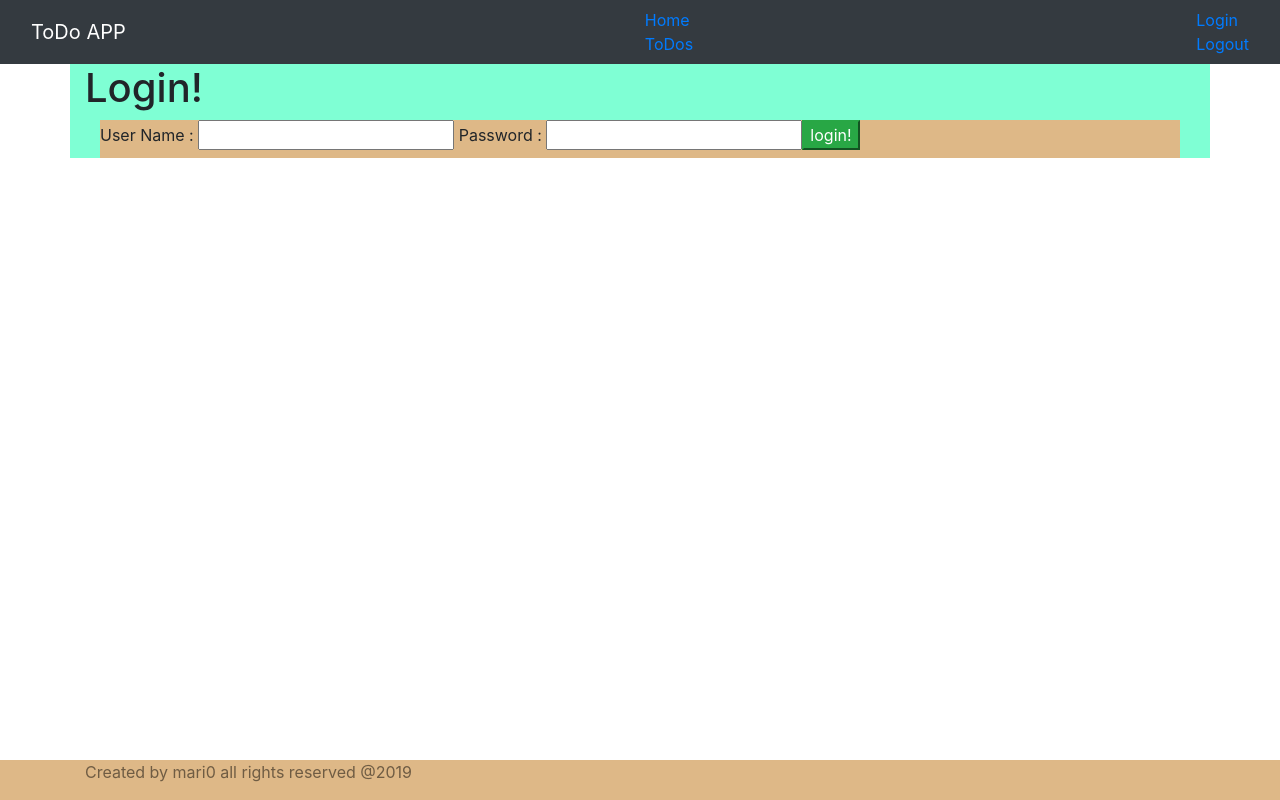
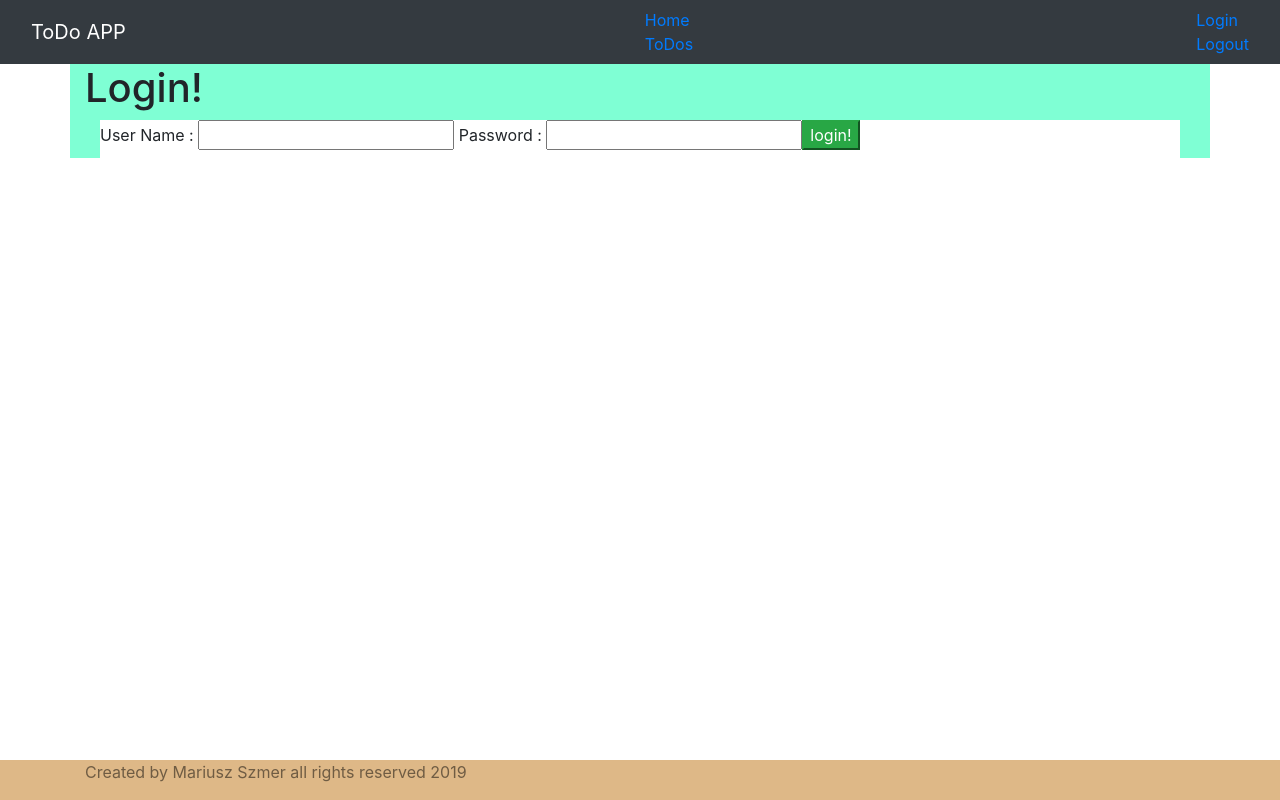
Before and after one commit to marszm/BankingApp, an Angular app: page / in a window 1280 px wide. Built offline with nearby package versions, Linux system fonts and the light colour scheme.

Commit message:
add authentication service

```diff
--- a/src/app/footer/footer.component.html
+++ b/src/app/footer/footer.component.html
@@ -1,5 +1,5 @@
 <footer class="footer">
   <div class="container">
-    <span class="text-black-50">Created by mari0 all rights reserved @2019</span>
+    <span class="text-black-50">Created by Mariusz Szmer all rights reserved 2019</span>
   </div>
 </footer>
--- a/src/app/login/login.component.css
+++ b/src/app/login/login.component.css
@@ -1,3 +1,3 @@
 .login {
-  background-color: burlywood;
+  background-color: white;
 }
```
Also changed, not shown: src/app/authentication.service.ts (added, +9 -0 lines), 1 other file (tests, documents, lock files or other folders).
